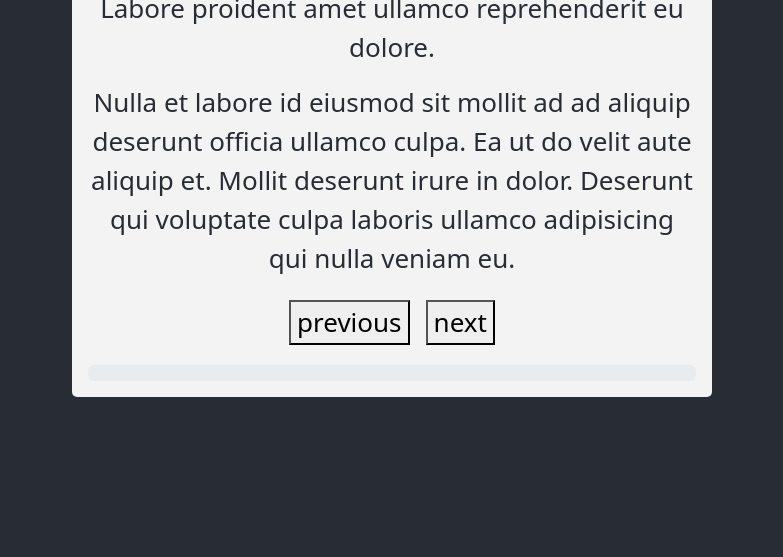
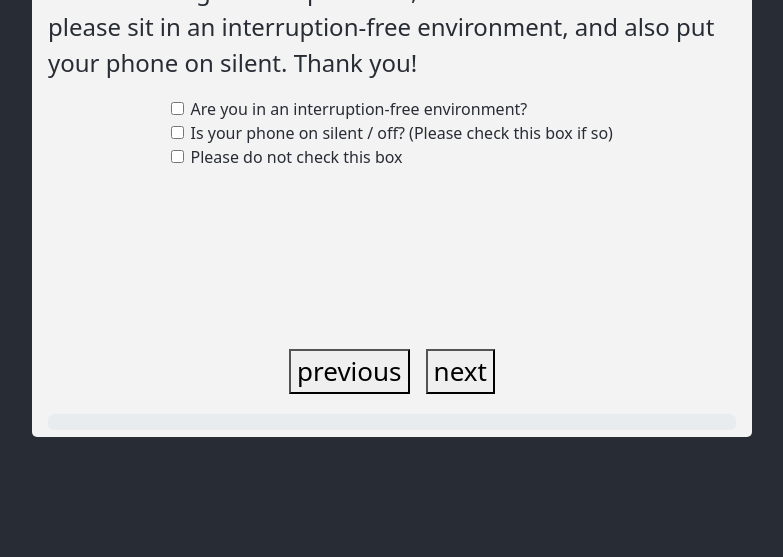
Before and after one commit to Tamerabdalrazaq/experimental-psychology, a React app in the folder experiment/: page / in a window 1280 px wide. Shown: the part 243-800 px from the top of the page, without its empty margins (248-1031 px from the left). Built offline with nearby package versions, Linux system fonts and the light colour scheme.

Commit message:
Attention check + instructions

```diff
--- a/experiment/src/components/Experiment.js
+++ b/experiment/src/components/Experiment.js
@@ -1,4 +1,4 @@
-import React, { useState } from "react";
+import React, { useRef, useState } from "react";
 import ProgressBar from "react-bootstrap/ProgressBar";
 import "../css/App.scss";
 import { experiment_flow } from "../exp_config/experiment_flow";
@@ -6,15 +6,35 @@ import { experiment_flow } from "../exp_config/experiment_flow";
 function Experiment() {
    const [progress, setProgress] = useState(0);
 
+   const childRef = useRef(null);
+
+   const el = React.createElement(
+      experiment_flow[progress].type,
+      {
+         ...experiment_flow[progress].props,
+         ref: childRef,
+      },
+      experiment_flow[progress].children
+   );
+
    const button_click = (dir) => {
-      setProgress((curr) => {
-         return Math.min(Math.max(curr + dir, 0), experiment_flow.length - 1);
-      });
+      if (
+         !childRef.current ||
+         !childRef.current.allow_next ||
+         childRef.current.allow_next()
+      ) {
+         setProgress((curr) => {
+            return Math.min(
+               Math.max(curr + dir, 0),
+               experiment_flow.length - 1
+            );
+         });
+      }
    };
 
    return (
       <div className="exp_container">
-         <div className="top">{experiment_flow[progress]}</div>
+         <div className="top">{el}</div>
          <div className="bottom">
             <div className="buttons">
                <button onClick={() => button_click(-1)}>previous</button>
@@ -22,7 +42,7 @@ function Experiment() {
             </div>
             <ProgressBar
                animated
-               now={Math.ceil(progress / experiment_flow.length) * 100}
+               now={(progress / (experiment_flow.length - 1)) * 100}
                label={""}
             />
          </div>
--- /dev/null
+++ b/experiment/src/components/UI/AttentionCheck.js
@@ -0,0 +1,108 @@
+import React, {
+   useEffect,
+   useState,
+   forwardRef,
+   useImperativeHandle,
+} from "react";
+import InstructionsView from "./InstructionsView";
+
+const AttentionCheck = forwardRef(
+   ({ title, instructions, attention_questions, setChildReady }, ref) => {
+      const [checkedNum, setCheckedNum] = useState(0);
+      const [attentive, setAttentive] = useState(true);
+
+      useImperativeHandle(ref, () => ({
+         allow_next() {
+            const allowed = checkedNum === attention_questions.length - 1;
+            if (allowed) return true;
+            setAttentive(false);
+            return false;
+         },
+      }));
+
+      function handleCheckClick(e, question) {
+         setCheckedNum(
+            (prev) => prev + (e.target.checked === question.checked ? 1 : -1)
+         );
+      }
+
+      return (
+         <div className="attention-check">
+            <InstructionsView title={title} instructions={instructions} />
+            <div className="checklist">
+               {attention_questions.map((question, index) => (
+                  <span>
+                     <input
+                        type={"checkbox"}
+                        id={`checkbox-${index}`}
+                        key={index}
+                        onClick={(e) => handleCheckClick(e, question)}
+                     />
+                     <label
+                        for={`checkbox-${index}`}
+                        style={{ color: `${!attentive && "red"}` }}
+                     >
+                        {question.label}
+                     </label>
+                  </span>
+               ))}
+            </div>
+         </div>
+      );
+   }
+);
+
+// function AttentionCheck({
+//    title,
+//    instructions,
+//    attention_questions,
+//    setChildReady,
+// }) {
+//    const [checkedNum, setCheckedNum] = useState(0);
+//    const [attentive, setAttentive] = useState(true);
+
+//    function allow_next() {
+//       const allowed = checkedNum === attention_questions.length - 1;
+//       if (allowed) return true;
+//       setAttentive(false);
+//       return false;
+//    }
+
+//    useEffect(() => {
+//       setChildReady(() => {
+//          allow_next();
+//       });
+//    }, []);
+
+//    return (
+//       <div className="attention-check">
+//          <InstructionsView title={title} instructions={instructions} />
+//          <div className="checklist">
+//             {attention_questions.map((question, index) => (
+//                <span>
+//                   <input
+//                      type={"checkbox"}
+//                      id={`checkbox-${index}`}
+//                      key={index}
+//                      onClick={(e) => {
+//                         setCheckedNum(
+//                            (prev) =>
+//                               prev +
+//                               (e.target.checked === question.checked ? 1 : -1)
+//                         );
+//                      }}
+//                   />
+//                   <label
+//                      for={`checkbox-${index}`}
+//                      style={{ color: `${!attentive && "red"}` }}
+//                   >
+//                      {question.label}
+//                   </label>
+//                </span>
+//             ))}
+//          </div>
+//       </div>
+//    );
+// }
+
+export default AttentionCheck;
--- a/experiment/src/components/InstructionsView.js
+++ b/experiment/src/components/UI/InstructionsView.js
@@ -2,13 +2,10 @@ import React from "react";
 
 function InstructionsView({ title, instructions }) {
    return (
-      <div>
+      <div className="instructions-view">
          {title && <h1>{title}</h1>}
          {instructions.map((instruction) => (
-            <>
-               <p>{instruction}</p>
-               {/* <br /> */}
-            </>
+            <p>{instruction}</p>
          ))}
       </div>
    );
--- a/experiment/src/css/App.scss
+++ b/experiment/src/css/App.scss
@@ -1,3 +1,6 @@
+$height: 35rem;
+$width: 45rem;
+
 .App {
   text-align: center;
   background-color: #282c34;
@@ -11,8 +14,8 @@
 }
 
 .exp_container{
-  width: 40rem;
-  height: 30rem;
+  width: $width;
+  height: $height;
   background-color: #f3f3f3;
   color: #282c34;
   border-radius: 5px;
@@ -22,14 +25,12 @@
   flex-direction: column;
   .top{
     flex-grow: 1;
+    height: $height - 5rem;
+    overflow-y: scroll;
+    margin-bottom: 15px;
   }
   .bottom{
-    // width: 80%;
-    // height: 2rem;
-    // position: absolute;
-    // bottom: 0;
-    // left: 50%;
-    // transform: translateX(-50%);
+    height: 4.5rem;
     .buttons{
       display: flex;
       gap: 1rem;
@@ -38,3 +39,34 @@
     }
   }
 }
+
+.instructions-view{
+  h1{
+    margin-bottom: 2rem;
+  }
+  p{
+    font-size: 1.5rem;
+    text-align: left;
+  }
+}
+
+
+.attention-check{
+  display: flex;
+  align-items: center;
+  justify-content: center;
+  flex-direction: column;
+
+  .checklist{
+    display: flex;
+    flex-direction: column;
+    font-size: 1rem;
+    width: fit-content;
+    span{
+      text-align: left;
+      input{
+        margin-right: .4rem;
+      }
+    }
+  }
+}
--- a/experiment/src/exp_config/experiment_config.js
+++ b/experiment/src/exp_config/experiment_config.js
@@ -0,0 +1,60 @@
+export const UI_DATA = {
+   FIRST_ATTENTION: {
+      title: "First Attention Check",
+      instructions: [
+         "Before we begin the experiment, we need to make sure that please sit in an interruption-free environment, and also put your phone on silent. Thank you!",
+      ],
+      attention_questions: [
+         {
+            label: "Are you in an interruption-free environment? ",
+            checked: true,
+         },
+         {
+            label: "Is your phone on silent / off? (Please check this box if so) ",
+            checked: true,
+         },
+         { label: "Please do not check this box", checked: false },
+      ],
+   },
+   INSTRUCTIONS: [
+      {
+         title: "Welcome!",
+         instructions: [
+            "In this study, you will play an interactive game that will test your strategic decision-making skills while playing with the computer. The game is played for an unknown number of rounds.",
+            "Your objective is to accumulate as many points as possible.",
+         ],
+      },
+
+      {
+         title: "Your Opponent",
+         instructions: [
+            "You will be playing with a computer-controlled fictional character named Amir Mizrahi, is 24, he’s a straight man with brown eyes, who is weighing roughly 76 kg. He has 2 siblings, one older and one younger. ",
+         ],
+      },
+      {
+         title: "Games Rules",
+         instructions: [
+            "Each turn you will need to choose between collaboration (press “D”) or not to collaborate (press “K”). Not collaborating would be called a “Solo”  move. Score would be assigned to you and Amir as a result of your choices based on the following rules:",
+            "Collaboration (both you and Amir choose this action): You and Amir earn 3 points.",
+            "Single Solo Move (one player chooses Collaborate, the other person chooses a solo move): Solo Move player earns 4 points, Collaborating player earns 0 points.",
+            "Mutual Solo Move: (both players choose not to collaborate): Both players earn 1 point.",
+         ],
+      },
+      {
+         title: "Order of the game",
+         instructions: [
+            "Before each round, decide whether to choose Collaborate or Solo Move. Keep in mind that Amir will also make a choice.",
+            "After you choose, you will see Amir’s choice, and you will receive award points according to the rules above.",
+            "The game will repeat for a predetermined amount of rounds. ",
+            "Your final score would consist of the final amount of points you have at the end of the game.",
+         ],
+      },
+      {
+         title: "Order of the game",
+         instructions: [
+            "We will first start with a training session to make you familiar with the game. Everything will be exactly the same as in the game including the behavior of Amir. Amir would not remember how you played and he would not take that into consideration in the next stages of the game. This stage is strictly to get you familiarized with the game and Amir.  ",
+            "A continue button will be displayed at the bottom of the page. ",
+         ],
+      },
+   ],
+};
--- a/experiment/src/exp_config/experiment_flow.js
+++ b/experiment/src/exp_config/experiment_flow.js
@@ -1,15 +1,20 @@
-import InstructionsView from "../components/InstructionsView";
+import AttentionCheck from "../components/UI/AttentionCheck";
+import InstructionsView from "../components/UI/InstructionsView";
+import { UI_DATA } from "./experiment_config";
+
+const { FIRST_ATTENTION, INSTRUCTIONS } = UI_DATA;
 
 export const experiment_flow = [
-   <InstructionsView
-      title={"instructions 1"}
-      instructions={[
-         "Labore proident amet ullamco reprehenderit eu dolore.",
-         "Nulla et labore id eiusmod sit mollit ad ad aliquip deserunt officia ullamco culpa. Ea ut do velit aute aliquip et. Mollit deserunt irure in dolor. Deserunt qui voluptate culpa laboris ullamco adipisicing qui nulla veniam eu.",
-      ]}
+   <AttentionCheck
+      title={FIRST_ATTENTION.title}
+      instructions={FIRST_ATTENTION.instructions}
+      attention_questions={FIRST_ATTENTION.attention_questions}
    />,
-   <InstructionsView
-      title={"instructions 2"}
-      instructions={["Labore proident amet ullamco reprehenderit eu dolore."]}
-   />,
+   ...INSTRUCTIONS.map((inst, i) => (
+      <InstructionsView
+         title={inst.title}
+         instructions={inst.instructions}
+         key={i}
+      />
+   )),
 ];
```
